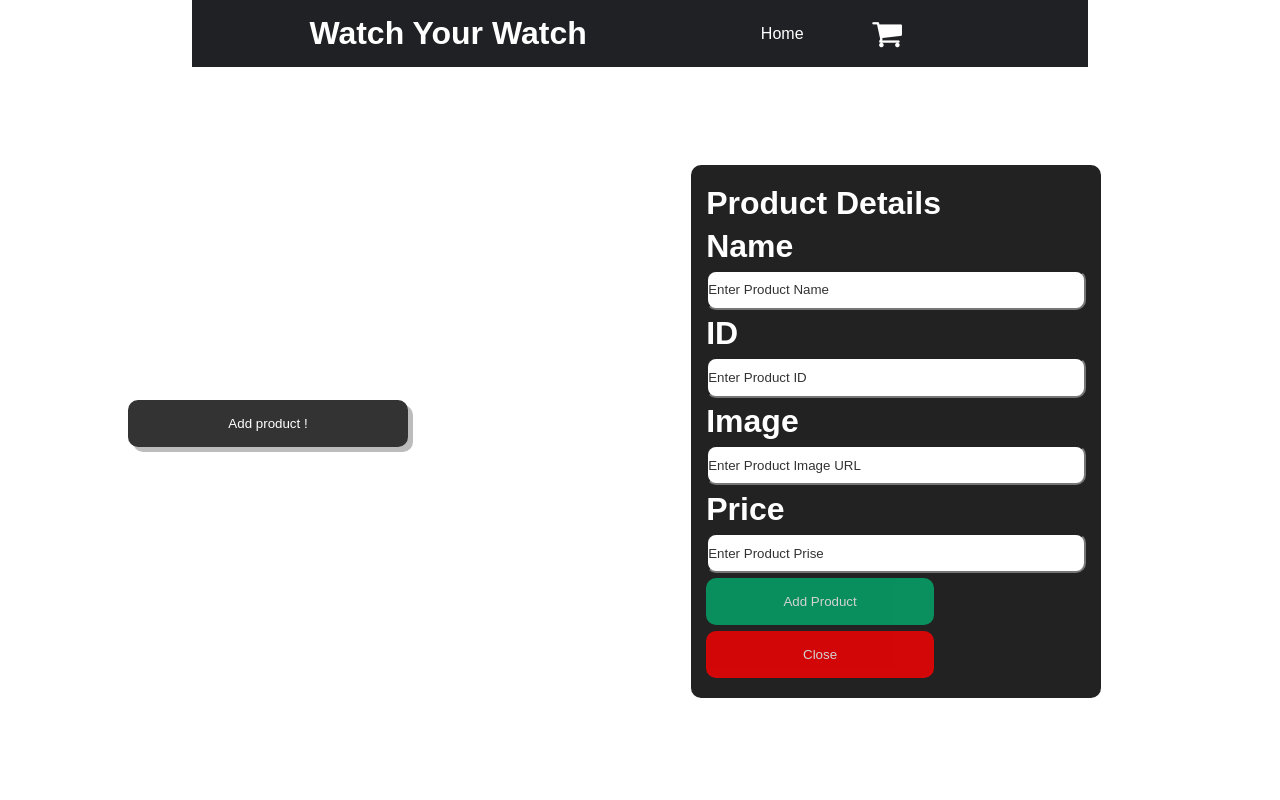
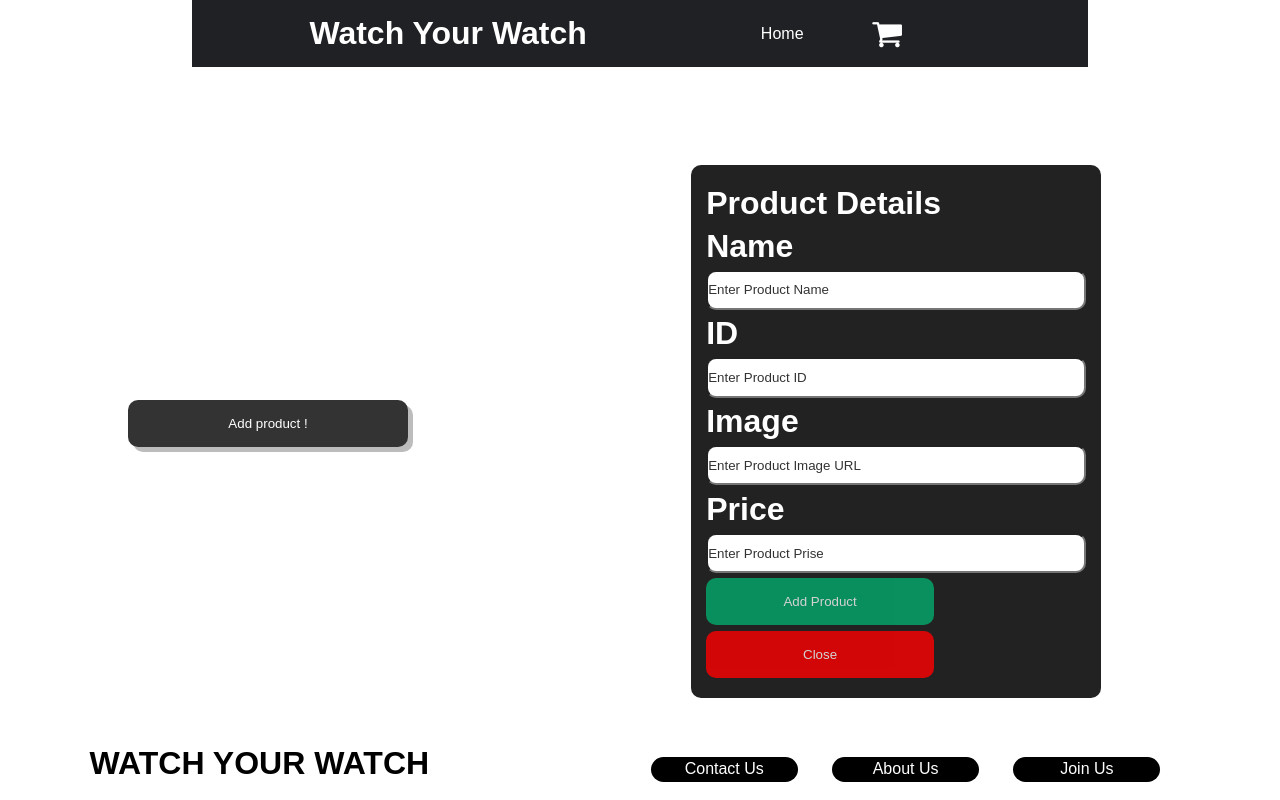
Before and after one commit to GSG-G10/Watch-Store, a website: page seller.html in a window 1280 px wide. Drawn offline with Linux system fonts and the light colour scheme; a web font is replaced by a local one.

Commit message:
Adding footer to the seller page Relates #27

```diff
--- a/seller.html
+++ b/seller.html
@@ -1,15 +1,13 @@
 <!DOCTYPE html>
 <html lang="en">
+
 <head>
     <meta charset="UTF-8" />
     <meta http-equiv="X-UA-Compatible" content="IE=edge" />
     <meta name="viewport" content="width=device-width, initial-scale=1.0" />
     <title>Seller</title>
     <!--Font Awesome here  -->
-    <link
-      rel="stylesheet"
-      href="https://cdnjs.cloudflare.com/ajax/libs/font-awesome/4.7.0/css/font-awesome.min.css"
-    />
+    <link rel="stylesheet" href="https://cdnjs.cloudflare.com/ajax/libs/font-awesome/4.7.0/css/font-awesome.min.css" />
     <!-- Set favicon Image -->
     <link rel="icon" type="image/png" href="./images/favicon.ico" />
     <!-- style Css -->
@@ -25,8 +23,7 @@
                 </a>
                 <div class="header-nav-btns">
                     <a href="/index.html" class="BecomeSeller">Home</a>
-            <a href="/cart.html" class="cart"
-              ><i class="fa fa-shopping-cart fa-2x" aria-hidden="true"></i>
+                    <a href="/cart.html" class="cart"><i class="fa fa-shopping-cart fa-2x" aria-hidden="true"></i>
             </a>
                 </div>
             </nav>
@@ -53,6 +50,17 @@
         </button>
         </form>
     </div>
+    <footer class="footer">
+        <div class="image-footer">
+            <h1 class="header-logo">WATCH YOUR WATCH</h1>
+        </div>
+        <div class="footer-button">
+            <a class="footer-list">Contact Us</a>
+            <a class="footer-list">About Us</a>
+            <a class="footer-list">Join Us</a>
+        </div>
+    </footer>
     <script src="/scripts/dom.js"></script>
 </body>
+
 </html>
--- a/styles/seller.css
+++ b/styles/seller.css
@@ -4,6 +4,7 @@
     padding: 0;
     box-sizing: border-box;
 }
+
 
 /* Roots*/
 
@@ -165,3 +166,59 @@ h1 {
         height: 500px;
     }
 }
+
+.footer {
+    display: flex;
+    width: 85%;
+    justify-content: space-between;
+    align-items: baseline;
+    height: 15vh;
+    position: fixed;
+    bottom: 5px;
+    margin-left: 7%;
+    font-family: var(--HammerSmith-Font);
+}
+
+.image-footer .header-logo {
+    padding-top: 60px;
+}
+
+.footer-button {
+    width: 50%;
+    display: flex;
+    flex-direction: row;
+    justify-content: space-around;
+    align-content: center;
+}
+
+.footer-button .footer-list {
+    width: 27%;
+    background-color: black;
+    color: #fff;
+    text-align: center;
+    padding-top: 12px;
+    padding-bottom: 12px;
+    border-radius: 25px;
+    border: none;
+    margin-top: 15%;
+    height: 25px;
+    cursor: pointer;
+    display: flex;
+    align-items: center;
+    justify-content: center;
+}
+
+@media (max-width: 900px) {
+    .footer-button {
+        width: 50%;
+    }
+    .footer-button button {
+        background-color: black;
+        color: #fff;
+        padding: 5px 10px;
+        border-radius: 25px;
+        border: none;
+        margin-top: 105%;
+        cursor: pointer;
+    }
+}
```
Lines whose indentation alone changed are shown as unchanged.
